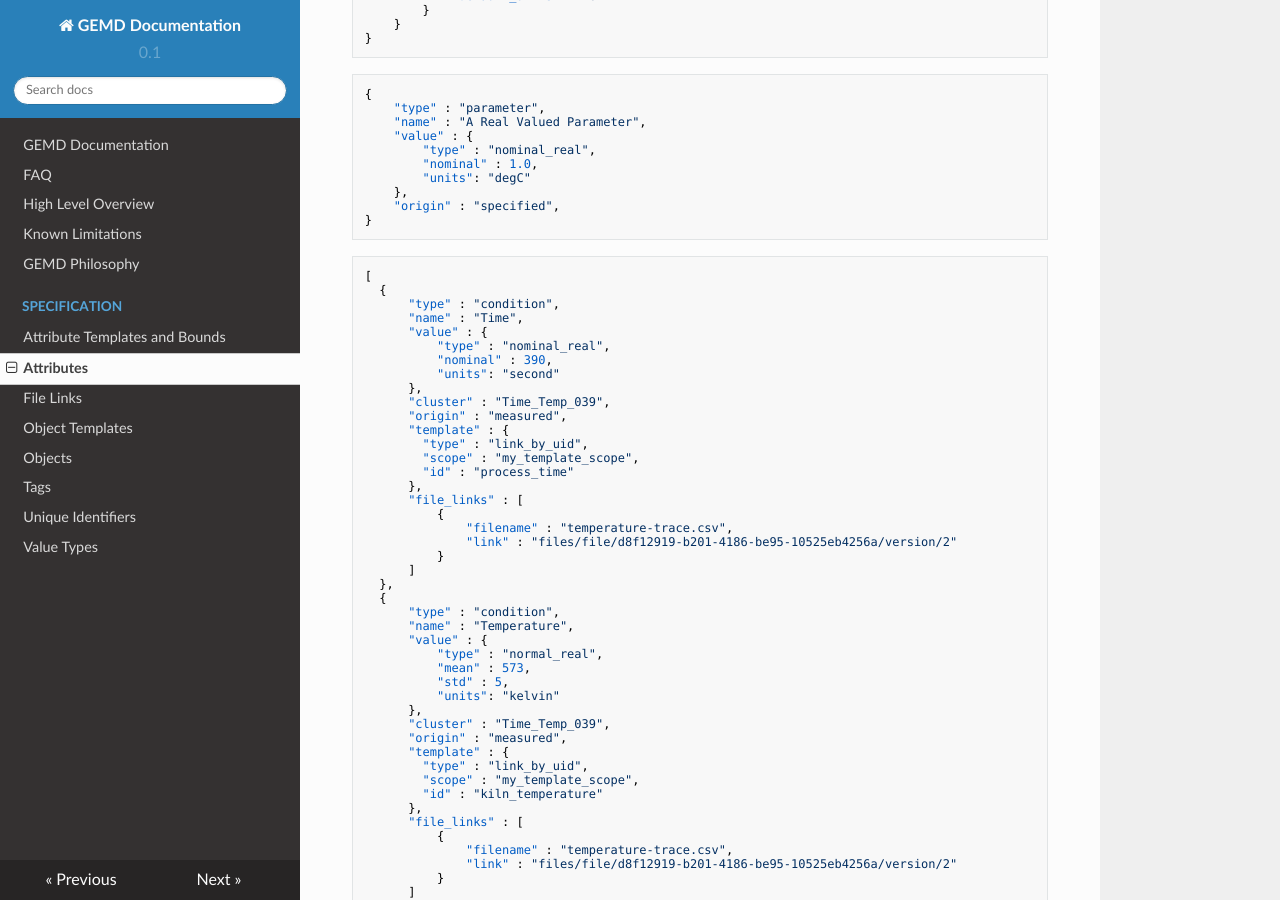
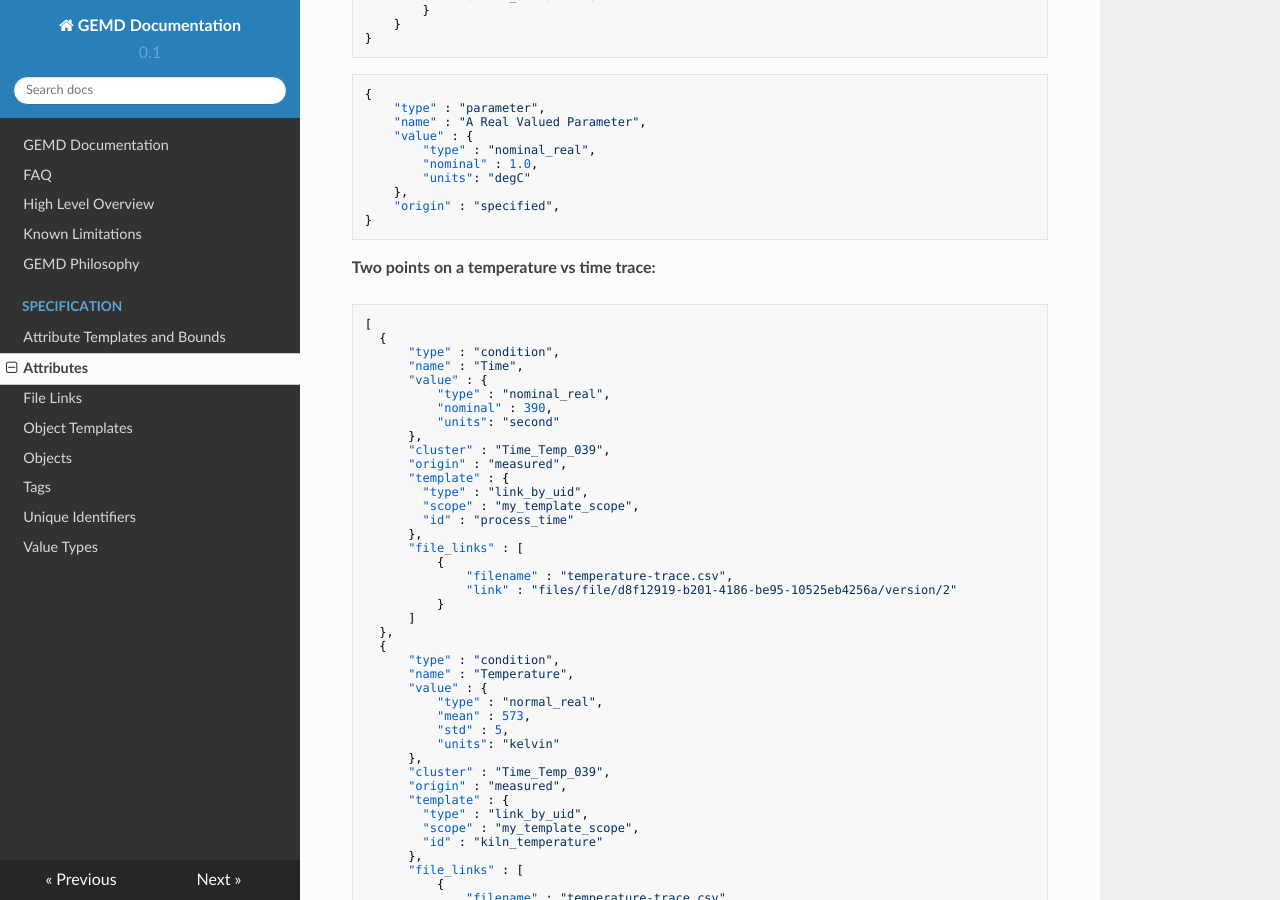
Before and after one commit to CitrineInformatics/gemd-docs, an MkDocs documentation site: the page built from docs/specification/attributes.md, in a window 1280 px wide and 900 px high, scrolled down 3378 px. Built offline with MkDocs 1.6.1, drawn with Linux system fonts in a browser that asks for light colours; nearby versions of some CDN libraries.

Commit message:
Update docs/specification/attributes.md
Co-authored-by: Max Hutchinson <maxhutch@gmail.com>

````diff
--- a/docs/specification/attributes.md
+++ b/docs/specification/attributes.md
@@ -142,6 +142,9 @@ len(`notes`)  | <=           | 32,768 (32KB), UTF-8 Encoded
 }
 ```
 
+
+**Two points on a temperature vs time trace:**
+
 ```json
 [
   {
````
